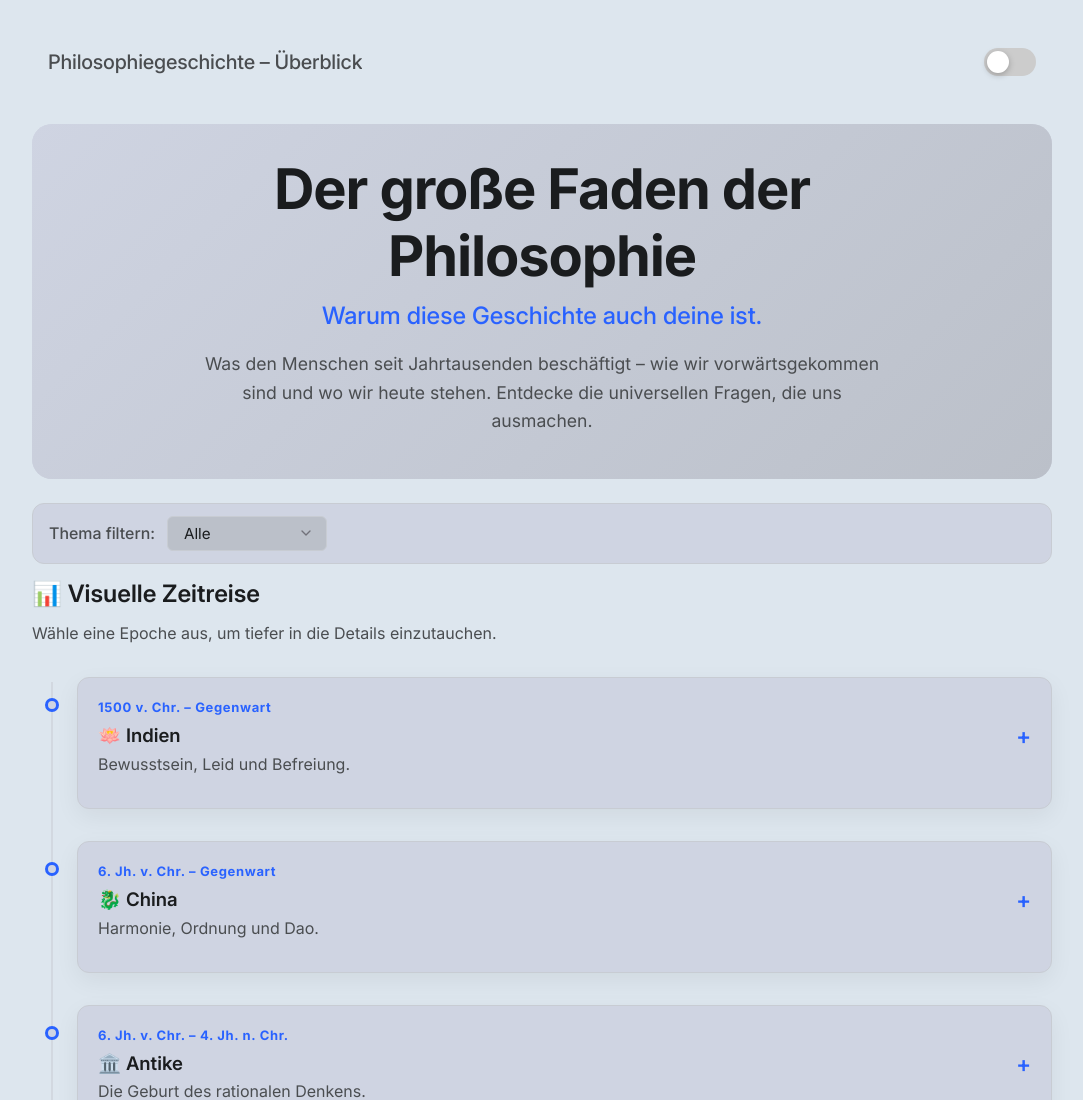
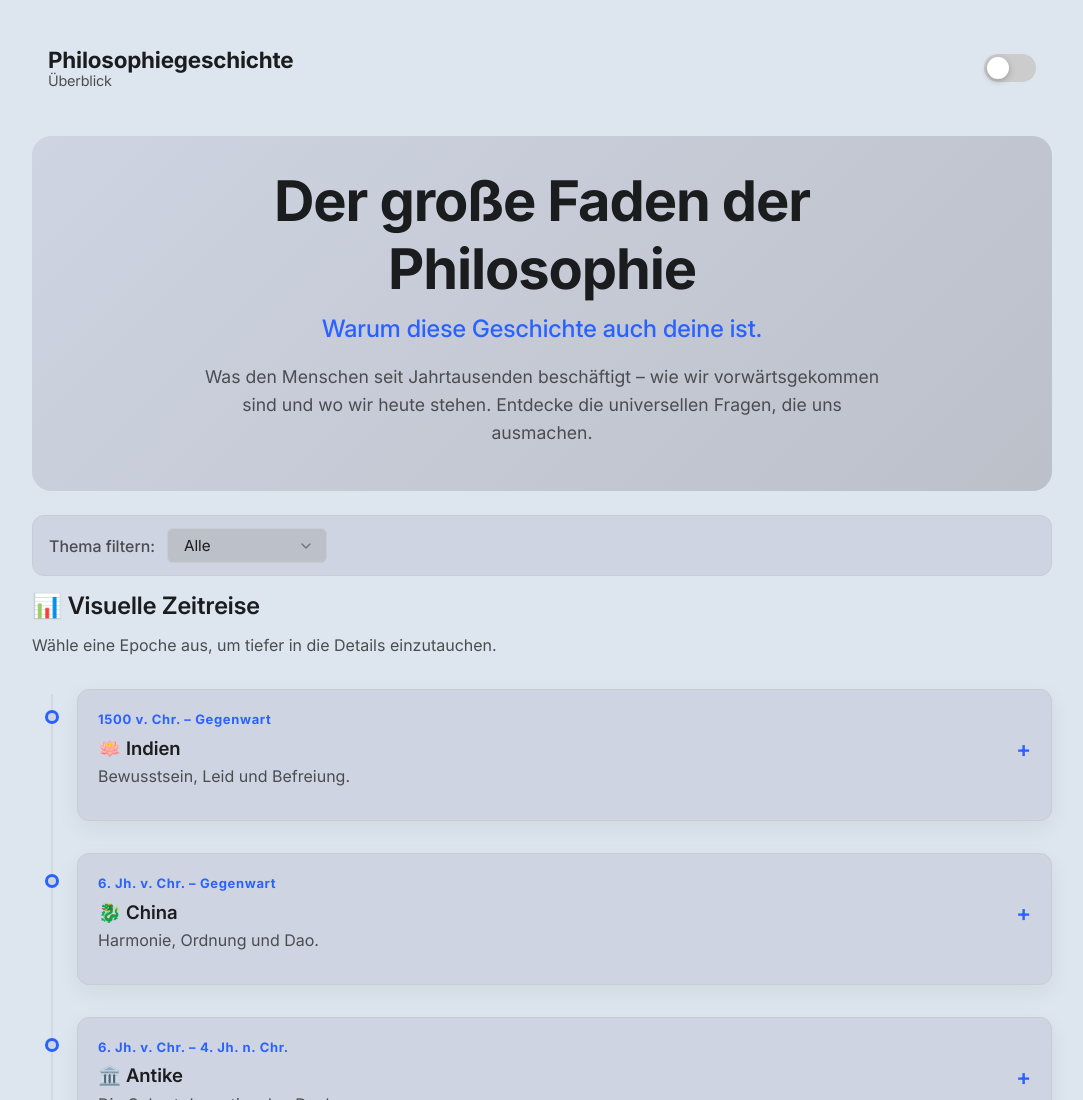
Before and after one commit to isma1973/Philosophiegeschichte, a plain HTML site: page index.html in a window 1280 px wide. Shown: the top 1100 px of the page, without its empty margins (98-1181 px from the left). Drawn offline with Linux system fonts and the light colour scheme.

Commit message:
style: stack topbar title into two lines

```diff
--- a/assets/css/custom.css
+++ b/assets/css/custom.css
@@ -513,16 +513,28 @@
 /* ── Index Page Layout ──────────────────────────────── */
 h1.topbar-brand.index-topbar-title {
     margin-bottom: 0;
-    font-size: clamp(0.8rem, 2.5vw, 1.25rem);
-    font-weight: 500;
+    display: flex;
+    flex-direction: column;
     letter-spacing: -0.01em;
-    color: var(--text-light);
-    line-height: 1.2;
+    line-height: 1.1;
     white-space: nowrap;
     overflow: hidden;
     text-overflow: ellipsis;
     max-width: calc(100vw - 90px);
 }
+
+.topbar-title-main {
+    font-size: clamp(1.1rem, 3vw, 1.4rem);
+    font-weight: 700;
+    color: var(--text);
+}
+
+.topbar-title-sub {
+    font-size: clamp(0.75rem, 2vw, 0.9rem);
+    font-weight: 400;
+    color: var(--text-light);
+}
+
 
 .index-footer {
     display: flex;
--- a/index.html
+++ b/index.html
@@ -29,7 +29,10 @@
         <!-- TOPBAR -->
         <header class="topbar topbar-large">
             <div class="topbar-left">
-                <h1 class="topbar-brand index-topbar-title">Philosophiegeschichte – Überblick</h1>
+                <h1 class="topbar-brand index-topbar-title">
+                    <span class="topbar-title-main">Philosophiegeschichte</span>
+                    <span class="topbar-title-sub">Überblick</span>
+                </h1>
             </div>
             <label class="ios-switch topbar-switch" for="themeToggle">
                 <span class="sr-only">Dark Mode umschalten</span>
```
